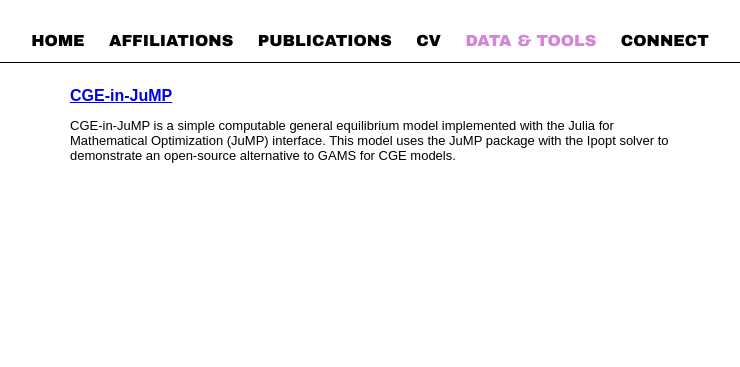
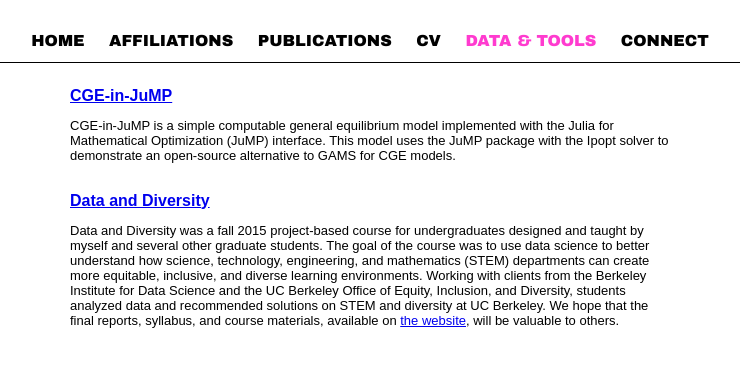
Before and after one commit to ccspringer/ccspringer.github.io, a Jekyll site: the page built from Data/index.html, in a window 1280 px wide. Shown: the top 367 px of the page, without its empty margins (270-1010 px from the left). Built offline with Jekyll 4.4.1, drawn with Linux system fonts in a browser that asks for light colours.

Commit message:
Add Data and Diversity to projects page

```diff
--- a/Data/index.html
+++ b/Data/index.html
@@ -6,4 +6,6 @@
 <h2><a href = "https://github.com/ccspringer/CGE-in-JuMP">CGE-in-JuMP</a></h2>
 <p>CGE-in-JuMP is a simple computable general equilibrium model implemented with the Julia for Mathematical Optimization (JuMP) interface. This model uses the JuMP package with the Ipopt solver to demonstrate an open-source alternative to GAMS for CGE models.</p>
 <p><br></p>
+<h2><a href = "http://datadiversity.berkeley.edu/index.html">Data and Diversity</a></h2>
+<p>Data and Diversity was a fall 2015 project-based course for undergraduates designed and taught by myself and several other graduate students. The goal of the course was to use data science to better understand how science, technology, engineering, and mathematics (STEM) departments can create more equitable, inclusive, and diverse learning environments. Working with clients from the Berkeley Institute for Data Science and the UC Berkeley Office of Equity, Inclusion, and Diversity, students analyzed data and recommended solutions on STEM and diversity at UC Berkeley. We hope that the final reports, syllabus, and course materials, available on <a href="datadiversity.berkeley.edu">the website</a>, will be valuable to others.</p>
 <p></p>
--- a/_layouts/default.html
+++ b/_layouts/default.html
@@ -31,7 +31,7 @@
         }
         .currentpage {
             font-weight: bold;
-            color: #D386D7;
+            color: #ff3bcf;
         }
         #maincontent {
             width: 600px;
```
